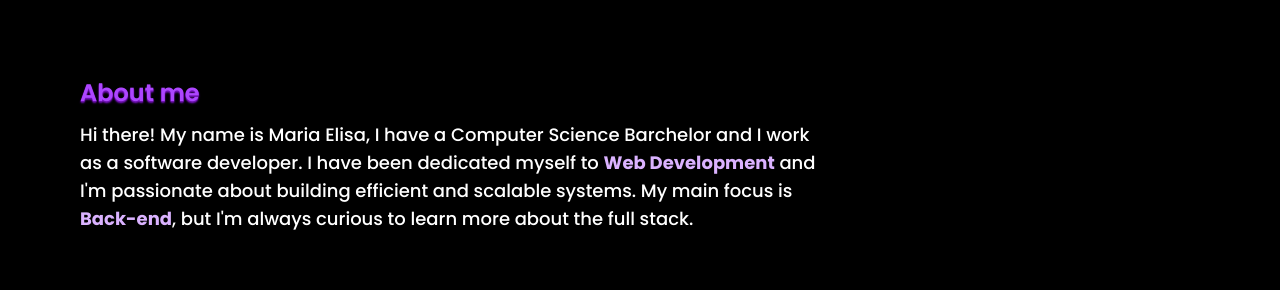
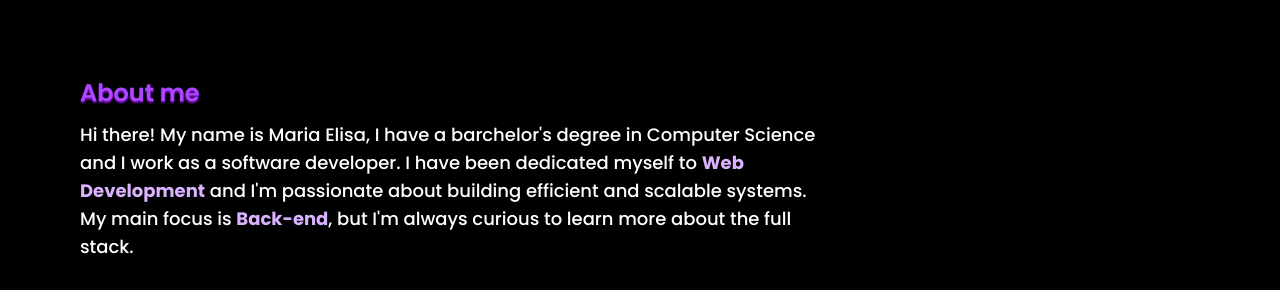
Before and after one commit to mariaelisalp/portfolio, a website: page docs/index.html in a window 1280 px wide. Shown: the part 822-1112 px from the top of the page. Drawn offline with nearby package versions, Linux system fonts and the light colour scheme.

Commit message:
style: 2026 adjustments

```diff
--- a/docs/index.html
+++ b/docs/index.html
@@ -106,7 +106,7 @@
                     class="font-semibold text-2xl text-purple-500 text-shadow-sm text-shadow-purple-800 font-poppins pb-3">
                     About
                     me</p>
-                <p class="font-medium font-poppins text-white text-lg">Hi there! My name is Maria Elisa, I have a Computer Science Barchelor
+                <p class="font-medium font-poppins text-white text-lg">Hi there! My name is Maria Elisa, I have a barchelor's degree in Computer Science
                     and I work as a software developer.
                     I have been dedicated myself to <span class="font-bold text-purple-300">Web Development</span> and
                     I'm passionate about building efficient and
```
